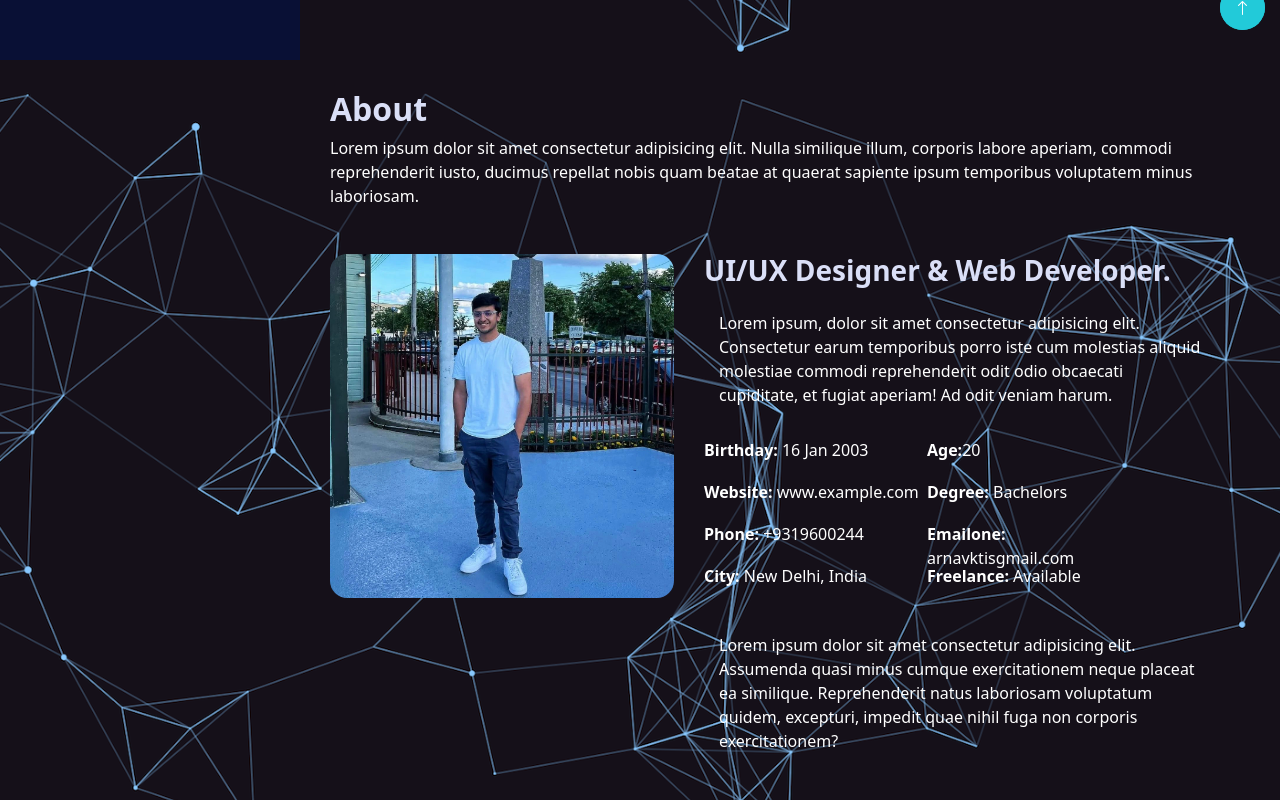
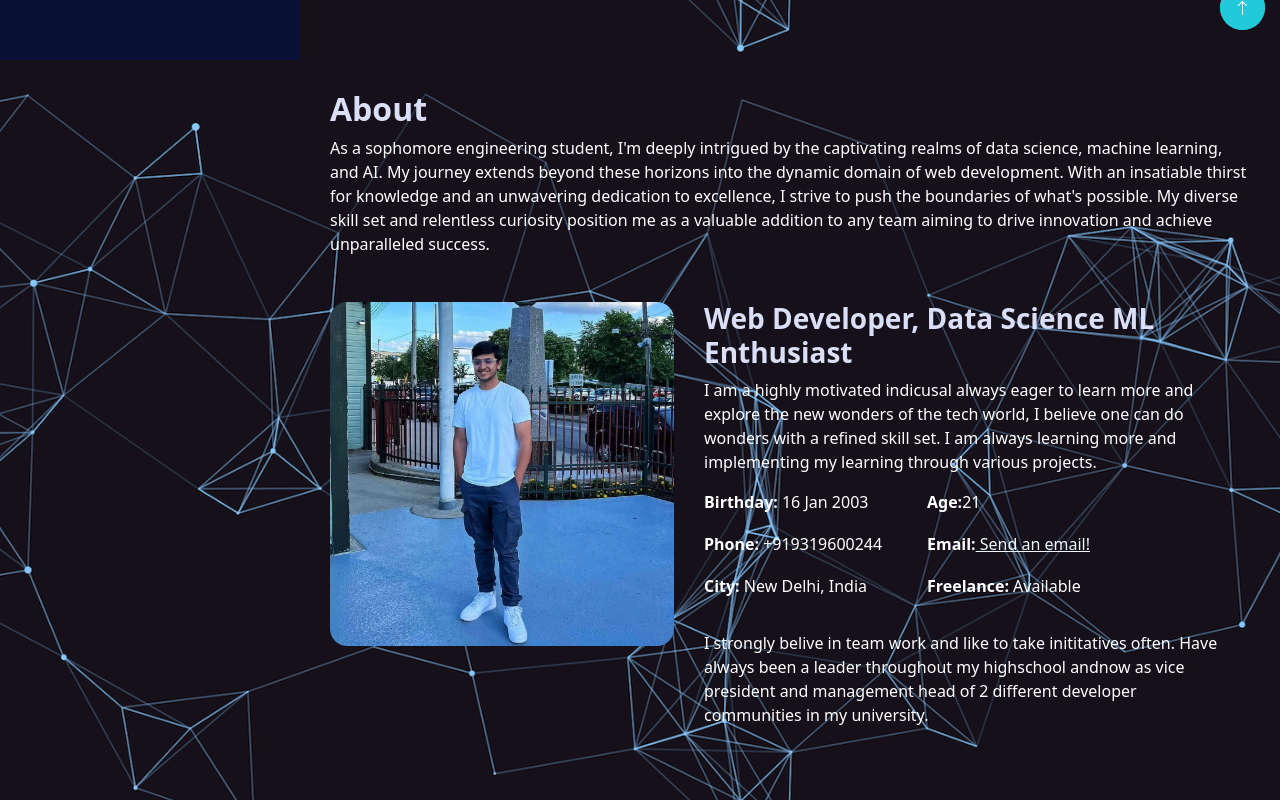
Before and after one commit to arnavktis/portfolio_frontend, an Angular app: page / in a window 1280 px wide. Shown: the part 740-1540 px from the top of the page. Built offline with nearby package versions, Linux system fonts and the light colour scheme.

Commit message:
html update

```diff
--- a/src/app/about/about.component.html
+++ b/src/app/about/about.component.html
@@ -1,7 +1,9 @@
 <div class = "about-container">
     <div class = "about-content">
         <h1>About</h1>
-        <p>Lorem ipsum dolor sit amet consectetur adipisicing elit. Nulla similique illum, corporis labore aperiam, commodi reprehenderit iusto, ducimus repellat nobis quam beatae at quaerat sapiente ipsum temporibus voluptatem minus laboriosam.</p>
+        <p>As a sophomore engineering student, I'm deeply intrigued by the captivating realms of data science, machine learning, and AI. My journey extends beyond these horizons into the dynamic domain of web development.
+            With an insatiable thirst for knowledge and an unwavering dedication to excellence, I strive to push the boundaries of what's possible. My diverse skill set and relentless curiosity position me as a valuable addition
+            to any team aiming to drive innovation and achieve unparalleled success.</p>
     </div>
     <div class = "about-row">
         <div class = "about-image">
@@ -9,19 +11,20 @@
         </div>
 
         <div class = "about-content2">
-            <h1>UI/UX Designer & Web Developer.</h1>
-            <p class = "about-para2">Lorem ipsum, dolor sit amet consectetur adipisicing elit. Consectetur earum temporibus porro iste cum molestias aliquid molestiae commodi reprehenderit odit odio obcaecati cupiditate, et fugiat aperiam! Ad odit veniam harum.</p>
+            <h1>Web Developer, Data Science ML Enthusiast</h1>
+            <p class = "about-para2">I am a highly motivated indicusal always eager to learn more and explore the new wonders of the tech world, I believe one can do wonders with a
+                refined skill set. I am always learning more and implementing my learning through various projects.
+            </p>
             <div class = "grid-container">
                 <div class="grid-item"><Strong>Birthday:</Strong> 16 Jan 2003</div>
-                <div class="grid-item"><Strong>Age:</Strong>20</div>
-                <div class="grid-item"><strong>Website:</strong> www.example.com</div>
-                <div class="grid-item"><Strong>Degree:</Strong> Bachelors</div>
-                <div class="grid-item"><strong>Phone:</strong> +9319600244</div>
-                <div class="grid-item"><strong>Emailone:</strong> arnavktisgmail.com</div>
+                <div class="grid-item"><Strong>Age:</Strong>21</div>
+                <div class="grid-item"><strong>Phone:</strong> +919319600244</div>
+                <div class="grid-item"><strong>Email:</strong><a href="mailto:arnavktis@gmail.com" style="color:aliceblue"> Send an email!</a>
+                </div>
                 <div class="grid-item"><strong>City:</strong> New Delhi, India</div>
                 <div class="grid-item"><strong>Freelance:</strong> Available</div>
             </div>
-            <p class = "about-para">Lorem ipsum dolor sit amet consectetur adipisicing elit. Assumenda quasi minus cumque exercitationem neque placeat ea similique. Reprehenderit natus laboriosam voluptatum quidem, excepturi, impedit quae nihil fuga non corporis exercitationem?</p>
+            <p class = "about-para">I strongly belive in team work and like to take inititatives often. Have always been a leader throughout my highschool andnow as vice president and management head of 2 different developer communities in my university.</p>
         </div>
     </div>
 </div>
--- a/src/app/about/about.component.scss
+++ b/src/app/about/about.component.scss
@@ -36,7 +36,7 @@
     padding-bottom: 30px;
 }
 .grid-container{
-    padding-bottom: 30px;
+    padding-bottom: 15px;
     display: grid;
     gap: 50x, 100px;
     justify-content: start;
@@ -51,7 +51,7 @@
 }
 .about-content2 p{
     color: rgb(255, 255, 255);
-    padding: 15px;
+    //padding: 15px;
 }
 
 //MEDIA QUERIES
--- a/src/app/skills/skills.component.scss
+++ b/src/app/skills/skills.component.scss
@@ -2,7 +2,7 @@
     margin-left: 300px;
     padding-left: 20px;
     padding-right: 20px;
-    padding: 60px 0;
+    padding: 30px 0;
     overflow: hidden;
 }
 .skills-content{
```
